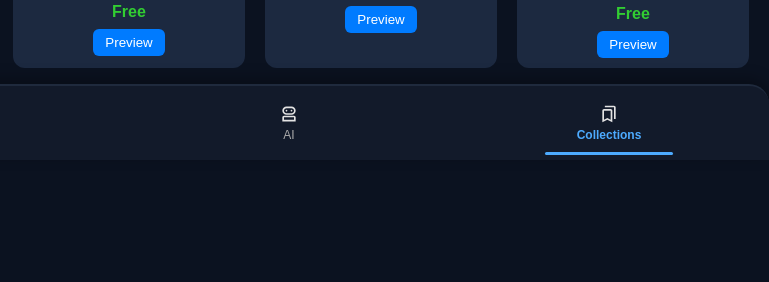
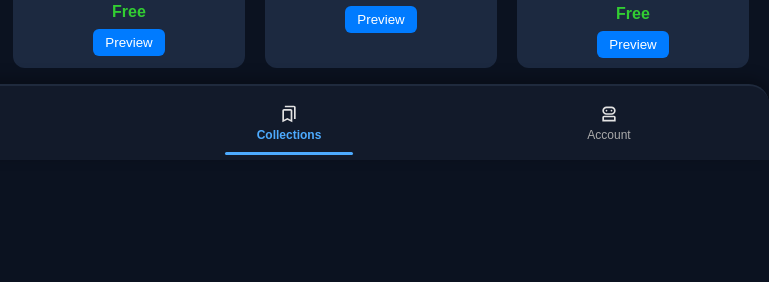
Before and after one commit to Bhavesh449/BOOKStore-App, a plain HTML site: page cbse.html in a window 1280 px wide. Shown: the part 640-922 px from the top of the page, 511-1280 px from the left. Drawn offline with Linux system fonts and the light colour scheme.

Commit message:
Update cbse.html

```diff
--- a/cbse.html
+++ b/cbse.html
@@ -342,11 +342,11 @@
     <a href="game.html" class="nav-item">
       <img src="game.svg" alt="Game" class="nav-icon"><br><span>Game</span>
     </a>
-  <a href="ai.html" class="nav-item">
-    <img src="ai.svg" alt="AI" class="nav-icon"><br><span>AI</span>
-  </a>
     <a href="collection.html" class="nav-item active">
       <img src="collection.svg" alt="Collections" class="nav-icon"><br><span>Collections</span>
+    </a>
+    <a href="profile.html" class="nav-item">
+      <img src="ai.svg" alt="Profile" class="nav-icon"><br><span>Account</span>
     </a>
   </nav>
 
```
Lines whose indentation alone changed are shown as unchanged.
